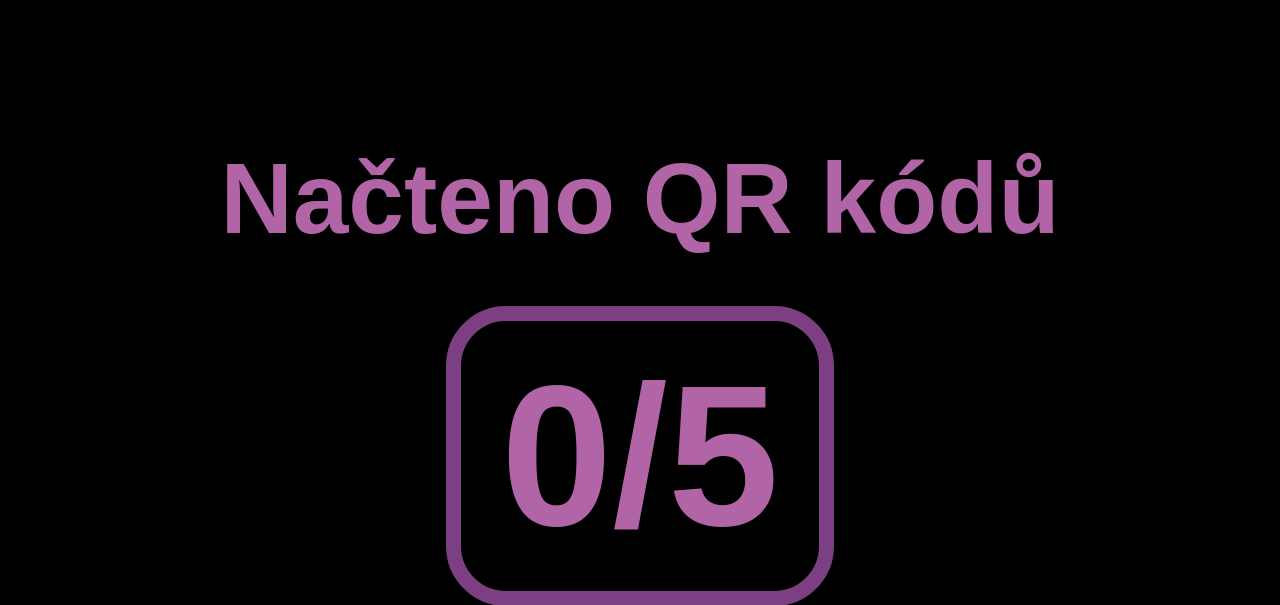
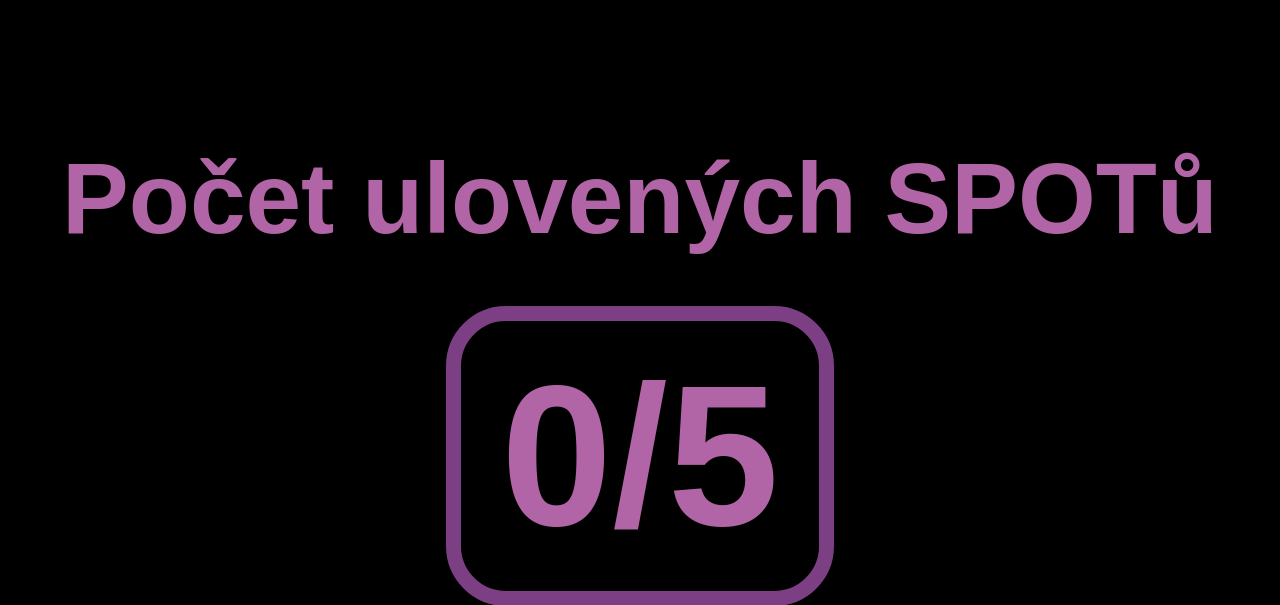
Before and after one commit to Nazar41kk/QRcharita, a Flask app: page / in a window 1280 px wide. Shown: the part 104-709 px from the top of the page. Run offline with Flask 3, Linux system fonts and the light colour scheme.

Commit message:
Update text and messages in index.html

```diff
--- a/templates/index.html
+++ b/templates/index.html
@@ -37,12 +37,12 @@ a.reset { position:absolute; bottom:20px; right:20px; color:#ccc; font-size:14px
 </div>
 
 <div class="content">
-    <h1>Načteno QR kódů</h1>
+    <h1>Počet ulovených SPOTů</h1>
     <div class="counter" id="counter">0/5</div>
 </div>
 
 <div class="finish-overlay" id="finishOverlay">
-    <div class="finish-message">🎉 Gratulujeme!<br>Našli jste všech 5 QR kódů!</div>
+    <div class="finish-message">🎉 Gratulujeme!<br>Ulovili jste všechny vánoční SPOTy. Odměna na vás čeká před TechTowerem.</div>
     <a class="reset" onclick="resetProgress();">reset</a>
 </div>
 
@@ -84,21 +84,21 @@ function resetProgress() {
     updateCounter();
 }
 
-
+// --- ОБРАБОТКА URL ?id=N ---
 function handleQRCodeFromURL() {
     const params = new URLSearchParams(window.location.search);
     const qrId = parseInt(params.get('id'), 10);
     if (qrId >= 1 && qrId <= 5) {
         localStorage.setItem('checkpoint_' + qrId, 'done');
-
+        // после сохранения редиректим на /
         window.location.href = '/';
     }
 }
 
-
+// Запускаем проверку при загрузке
 window.onload = updateCounter;
 
-
+// Если есть ?id=N, обрабатываем его
 handleQRCodeFromURL();
 </script>
 
```
